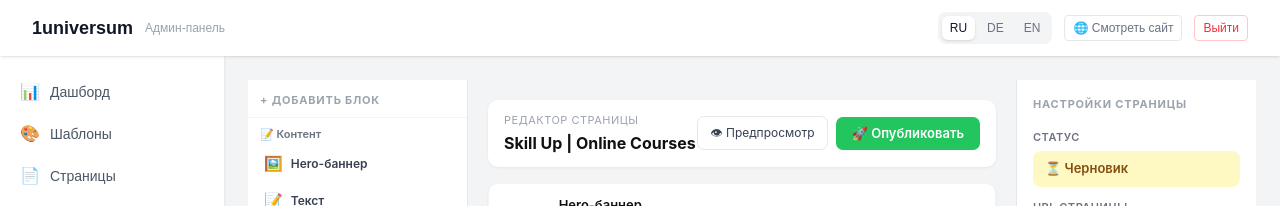
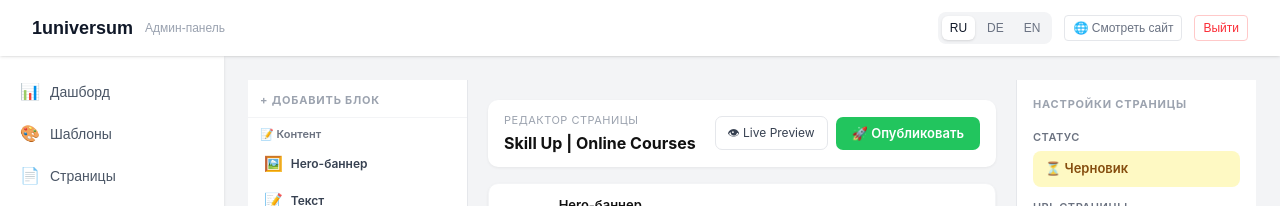
Before and after one commit to Tor2024/uiniversum, a Next.js app: page /admin/editor/home in a window 1280 px wide. Shown: the top 206 px of the page. Built offline with nearby package versions, Linux system fonts and the light colour scheme.

Commit message:
feat: live preview in block editor - iframe panel with real-time updates via postMessage, auto-refresh on every block change

```diff
--- a/src/app/admin/editor/[slug]/EditorClient.tsx
+++ b/src/app/admin/editor/[slug]/EditorClient.tsx
@@ -1,8 +1,9 @@
 "use client";
 
-import { useState, useCallback } from "react";
+import { useState, useCallback, useRef, useEffect } from "react";
 import { blocksRegistry, BlockData, BlockRegistryItem } from "@/lib/blocks-registry";
 import dynamic from "next/dynamic";
+import { generateCssVariables, DesignTokens } from "@/lib/design-tokens";
 
 // Lazy-load MediaClient to avoid SSR issues
 const MediaClient = dynamic(() => import("../../media/MediaClient"), { ssr: false });
@@ -482,11 +483,50 @@ export default function EditorClient({ slug, initialData }: EditorClientProps) {
   const [saveStatus, setSaveStatus] = useState<"idle" | "saving" | "saved" | "error">("idle");
   const [dragOverId, setDragOverId] = useState<string | null>(null);
   const [dragId, setDragId] = useState<string | null>(null);
+  const [showPreview, setShowPreview] = useState(false);
+  const [previewToken] = useState(() => `preview_${Date.now()}_${Math.random().toString(36).slice(2)}`);
+  const iframeRef = useRef<HTMLIFrameElement>(null);
+  const previewInitialized = useRef(false);
 
   const pageTitle =
     typeof initialData.title === "object"
       ? (initialData.title.ru || initialData.title.de || initialData.title.en || slug)
       : (initialData.title || slug);
+
+  // ── Send blocks to preview iframe ─────────────────────────────────────────
+
+  const sendPreviewUpdate = useCallback((currentBlocks: BlockData[]) => {
+    if (!iframeRef.current?.contentWindow) return;
+    iframeRef.current.contentWindow.postMessage({
+      type: "PREVIEW_UPDATE",
+      blocks: currentBlocks,
+    }, "*");
+  }, []);
+
+  // Initialize preview data when preview opens
+  const initPreview = useCallback(async (currentBlocks: BlockData[]) => {
+    if (previewInitialized.current) return;
+    previewInitialized.current = true;
+    try {
+      await fetch("/api/preview-data", {
+        method: "POST",
+        headers: { "Content-Type": "application/json" },
+        body: JSON.stringify({
+          token: previewToken,
+          data: { blocks: currentBlocks, cssVars: "" },
+        }),
+      });
+    } catch {
+      // ignore
+    }
+  }, [previewToken]);
+
+  // Send update whenever blocks change and preview is open
+  useEffect(() => {
+    if (showPreview) {
+      sendPreviewUpdate(blocks);
+    }
+  }, [blocks, showPreview, sendPreviewUpdate]);
 
   // ── Save to GitHub via /api/publish ──────────────────────────────────────
 
@@ -670,14 +710,26 @@ export default function EditorClient({ slug, initialData }: EditorClientProps) {
             {saveStatus === "error" && (
               <span style={{ fontSize: "12px", color: "#ef4444", fontWeight: 600 }}>✗ Ошибка</span>
             )}
-            <a
-              href={`/de`}
-              target="_blank"
-              rel="noopener noreferrer"
-              style={{ padding: "7px 12px", border: "1px solid #e5e7eb", borderRadius: "7px", fontSize: "12px", color: "#374151", textDecoration: "none", background: "#fff" }}
+            <button
+              onClick={async () => {
+                if (!showPreview) {
+                  await initPreview(blocks);
+                }
+                setShowPreview(!showPreview);
+              }}
+              style={{
+                padding: "7px 12px",
+                border: `1px solid ${showPreview ? "#6366f1" : "#e5e7eb"}`,
+                borderRadius: "7px",
+                fontSize: "12px",
+                color: showPreview ? "#6366f1" : "#374151",
+                background: showPreview ? "#ede9fe" : "#fff",
+                cursor: "pointer",
+                fontWeight: showPreview ? 700 : 400,
+              }}
             >
-              👁 Предпросмотр
-            </a>
+              {showPreview ? "✕ Скрыть превью" : "👁 Live Preview"}
+            </button>
             <button
               onClick={handlePublish}
               disabled={saving}
@@ -874,6 +926,52 @@ export default function EditorClient({ slug, initialData }: EditorClientProps) {
           </div>
         </div>
       </aside>
+
+      {/* ── LIVE PREVIEW PANEL ── */}
+      {showPreview && (
+        <div style={{
+          width: "480px",
+          flexShrink: 0,
+          borderLeft: "1px solid #e5e7eb",
+          display: "flex",
+          flexDirection: "column",
+          background: "#f3f4f6",
+        }}>
+          <div style={{
+            padding: "10px 14px",
+            background: "#fff",
+            borderBottom: "1px solid #e5e7eb",
+            display: "flex",
+            alignItems: "center",
+            justifyContent: "space-between",
+          }}>
+            <div style={{ display: "flex", alignItems: "center", gap: "8px" }}>
+              <span style={{ fontSize: "14px" }}>👁</span>
+              <span style={{ fontSize: "13px", fontWeight: 700, color: "#374151" }}>Live Preview</span>
+              <span style={{ fontSize: "11px", color: "#9ca3af", background: "#f3f4f6", padding: "2px 8px", borderRadius: "10px" }}>
+                Обновляется автоматически
+              </span>
+            </div>
+            <a
+              href="/de"
+              target="_blank"
+              rel="noopener noreferrer"
+              style={{ fontSize: "11px", color: "#6b7280", textDecoration: "none", padding: "4px 8px", border: "1px solid #e5e7eb", borderRadius: "5px", background: "#fff" }}
+            >
+              ↗ Открыть
+            </a>
+          </div>
+          <div style={{ flex: 1, position: "relative", overflow: "hidden" }}>
+            <iframe
+              ref={iframeRef}
+              src={`/admin/editor/${slug}/preview?token=${previewToken}`}
+              style={{ width: "100%", height: "100%", border: "none", background: "#fff" }}
+              title="Live Preview"
+              onLoad={() => { setTimeout(() => sendPreviewUpdate(blocks), 150); }}
+            />
+          </div>
+        </div>
+      )}
     </div>
   );
 }
--- /dev/null
+++ b/src/app/admin/editor/[slug]/preview/page.tsx
@@ -0,0 +1,72 @@
+"use client";
+
+import { useEffect, useState, useRef } from "react";
+import { useSearchParams } from "next/navigation";
+import { BlockRenderer } from "@/components/blocks/renderer";
+
+export default function PreviewPage() {
+  const searchParams = useSearchParams();
+  const token = searchParams.get("token");
+  const [blocks, setBlocks] = useState<any[]>([]);
+  const [cssVars, setCssVars] = useState("");
+  const [loading, setLoading] = useState(true);
+
+  // Load initial data
+  useEffect(() => {
+    if (!token) return;
+    fetch(`/api/preview-data?token=${token}`)
+      .then((r) => r.json())
+      .then((res) => {
+        if (res.data) {
+          setBlocks(res.data.blocks || []);
+          setCssVars(res.data.cssVars || "");
+        }
+        setLoading(false);
+      })
+      .catch(() => setLoading(false));
+  }, [token]);
+
+  // Listen for postMessage updates from parent editor
+  useEffect(() => {
+    const handler = (event: MessageEvent) => {
+      if (event.data?.type === "PREVIEW_UPDATE") {
+        setBlocks(event.data.blocks || []);
+        if (event.data.cssVars) setCssVars(event.data.cssVars);
+      }
+    };
+    window.addEventListener("message", handler);
+    return () => window.removeEventListener("message", handler);
+  }, []);
+
+  if (loading) {
+    return (
+      <div style={{ display: "flex", alignItems: "center", justifyContent: "center", height: "100vh", fontFamily: "Inter, sans-serif", color: "#6b7280" }}>
+        <div style={{ textAlign: "center" }}>
+          <div style={{ fontSize: "32px", marginBottom: "12px" }}>⏳</div>
+          <p>Загрузка превью...</p>
+        </div>
+      </div>
+    );
+  }
+
+  return (
+    <>
+      {cssVars && <style dangerouslySetInnerHTML={{ __html: cssVars }} />}
+      <main style={{ minHeight: "100vh", background: "var(--color-background, #fff)" }}>
+        {blocks.length === 0 ? (
+          <div style={{ display: "flex", alignItems: "center", justifyContent: "center", height: "100vh", fontFamily: "Inter, sans-serif", color: "#9ca3af", textAlign: "center" }}>
+            <div>
+              <div style={{ fontSize: "48px", marginBottom: "16px" }}>📄</div>
+              <p style={{ fontSize: "16px", fontWeight: 600, color: "#374151" }}>Страница пустая</p>
+              <p style={{ fontSize: "14px" }}>Добавьте блоки в редакторе слева</p>
+            </div>
+          </div>
+        ) : (
+          blocks.map((block: any) => (
+            <BlockRenderer key={block.id} block={block} locale="de" />
+          ))
+        )}
+      </main>
+    </>
+  );
+}
--- /dev/null
+++ b/src/app/api/preview-data/route.ts
@@ -0,0 +1,46 @@
+import { NextResponse } from 'next/server';
+import type { NextRequest } from 'next/server';
+
+// In-memory store for preview data (per session token)
+// This is fine for preview purposes - data is temporary
+const previewStore = new Map<string, { data: unknown; expires: number }>();
+
+// Clean up expired entries every 100 requests
+let requestCount = 0;
+
+export async function POST(request: NextRequest) {
+  const { token, data } = await request.json();
+
+  if (!token || !data) {
+    return NextResponse.json({ error: 'Missing token or data' }, { status: 400 });
+  }
+
+  // Store for 10 minutes
+  previewStore.set(token, { data, expires: Date.now() + 10 * 60 * 1000 });
+
+  // Cleanup old entries periodically
+  requestCount++;
+  if (requestCount % 100 === 0) {
+    const now = Date.now();
+    for (const [key, value] of previewStore.entries()) {
+      if (value.expires < now) previewStore.delete(key);
+    }
+  }
+
+  return NextResponse.json({ success: true });
+}
+
+export async function GET(request: NextRequest) {
+  const token = request.nextUrl.searchParams.get('token');
+
+  if (!token) {
+    return NextResponse.json({ error: 'Missing token' }, { status: 400 });
+  }
+
+  const entry = previewStore.get(token);
+  if (!entry || entry.expires < Date.now()) {
+    return NextResponse.json({ error: 'Preview expired or not found' }, { status: 404 });
+  }
+
+  return NextResponse.json({ data: entry.data });
+}
```
Also changed, not shown: 1 other file (tests, documents, lock files or other folders).
